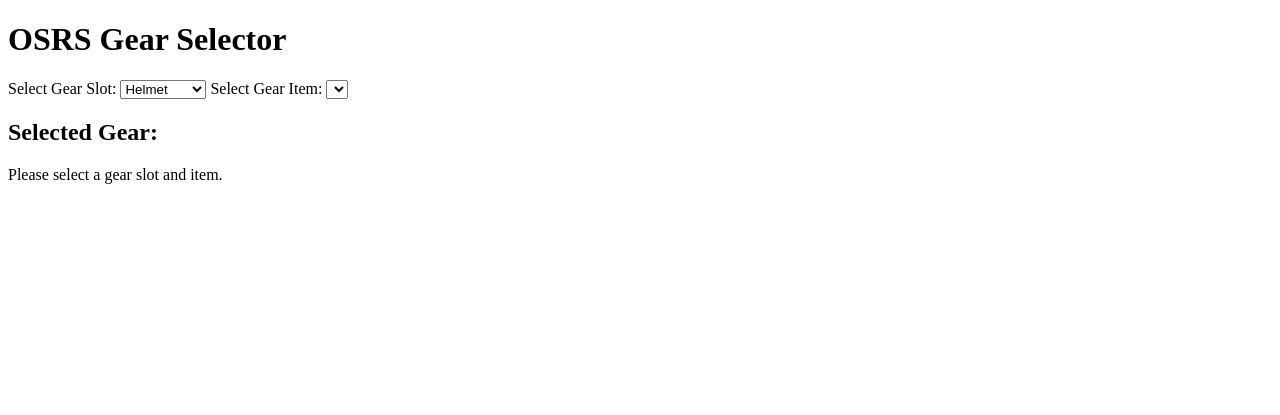
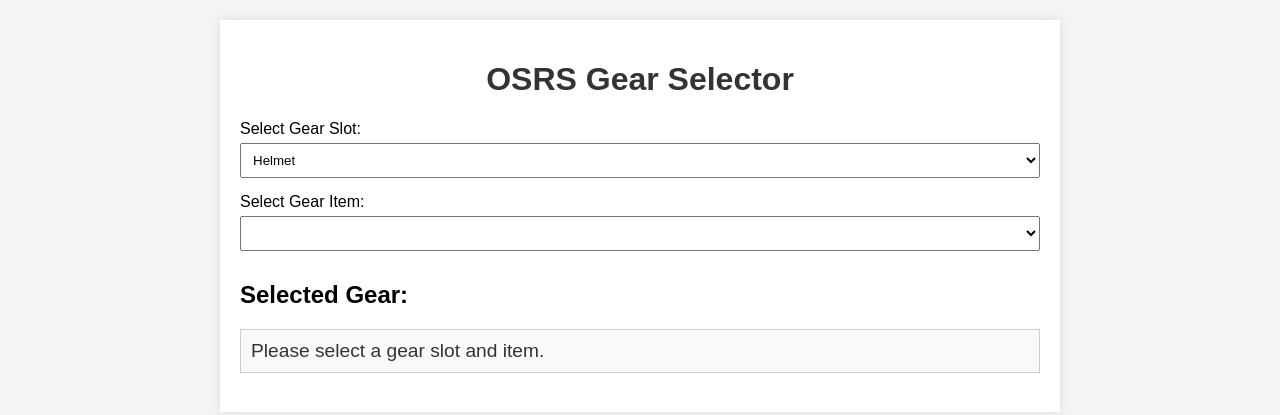
Before and after one commit to Randys123/osrs-gear-selector, a plain HTML site: page index.html in a window 1280 px wide. Drawn offline with Linux system fonts and the light colour scheme.

Commit message:
Update style.css

```diff
--- a/style.css
+++ b/style.css
@@ -1,39 +1,44 @@
-<!DOCTYPE html>
-<html lang="en">
-<head>
-    <meta charset="UTF-8">
-    <meta name="viewport" content="width=device-width, initial-scale=1.0">
-    <title>OSRS Gear Selector</title>
-    <link rel="stylesheet" href="style.css">
-</head>
-<body>
-    <div class="container">
-        <h1>OSRS Gear Selector</h1>
+body {
+    font-family: Arial, sans-serif;
+    background-color: #f4f4f4;
+    margin: 0;
+    padding: 20px;
+}
 
-        <!-- Gear Selection Form -->
-        <div id="gear-selection">
-            <label for="slot">Select Gear Slot:</label>
-            <select id="slot" onchange="updateGearOptions()">
-                <option value="helmet">Helmet</option>
-                <option value="chest">Chestplate</option>
-                <option value="legs">Leggings</option>
-                <option value="weapon">Weapon</option>
-                <option value="shield">Shield</option>
-                <!-- Add more gear types as needed -->
-            </select>
+.container {
+    max-width: 800px;
+    margin: 0 auto;
+    background-color: #fff;
+    padding: 20px;
+    box-shadow: 0 0 10px rgba(0, 0, 0, 0.1);
+}
 
-            <label for="gear-item">Select Gear Item:</label>
-            <select id="gear-item">
-                <!-- Gear options will be dynamically added here -->
-            </select>
-        </div>
+h1 {
+    text-align: center;
+    font-size: 2rem;
+    color: #333;
+}
 
-        <div id="gear-preview">
-            <h2>Selected Gear:</h2>
-            <p id="gear-info">Please select a gear slot and item.</p>
-        </div>
-    </div>
+label {
+    display: block;
+    margin-top: 15px;
+    font-size: 1rem;
+}
 
-    <script src="script.js"></script>
-</body>
-</html>
+select {
+    padding: 8px;
+    margin-top: 5px;
+    width: 100%;
+}
+
+#gear-preview {
+    margin-top: 30px;
+}
+
+#gear-info {
+    font-size: 1.2rem;
+    color: #333;
+    padding: 10px;
+    border: 1px solid #ccc;
+    background-color: #f9f9f9;
+}
```
